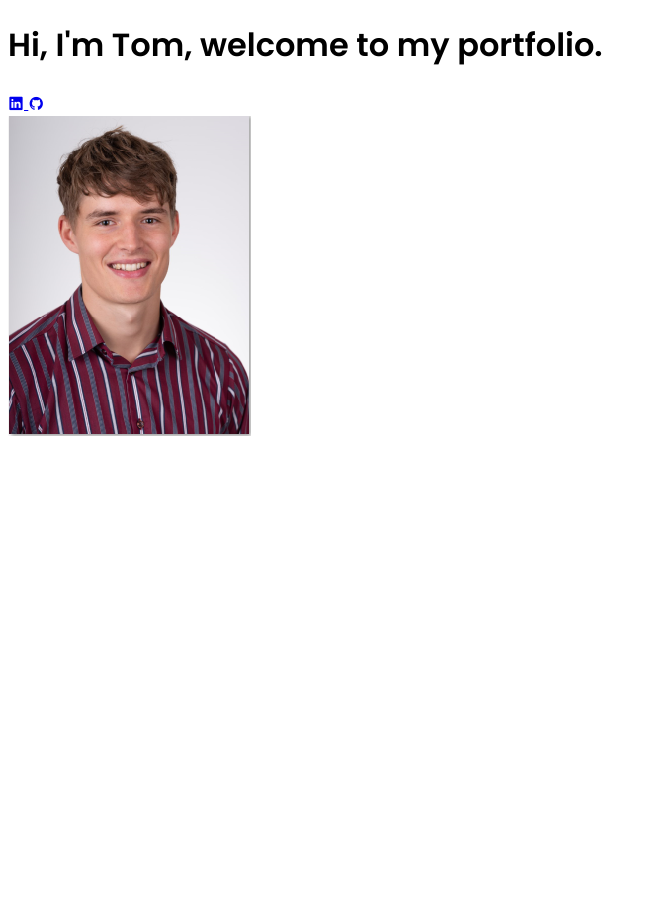
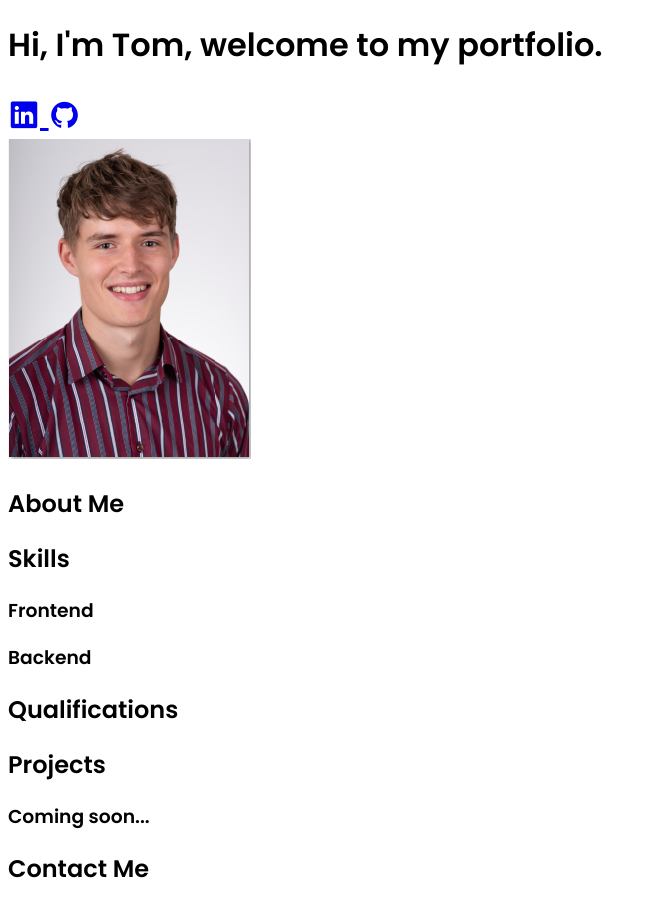
Before and after one commit to ThomasVirgo/fp-portfolio, a plain HTML site: page index.html in a window 1280 px wide. Shown: the whole page, without its empty margins (0-656 px from the left). Before the commit the page ends 800 px from the top, so only its background shows below. Drawn offline with nearby package versions, Linux system fonts and the light colour scheme.

Commit message:
add html structure headings

```diff
--- a/index.html
+++ b/index.html
@@ -15,10 +15,10 @@
     <section class="home" id="home">
         <div class="home__container">
             <div class="home__social">
-                <a href="#" class="link">
+                <a href="#" class="link icon">
                    <i class="uil uil-linkedin"></i>
                 </a>
-                <a href="https://github.com/ThomasVirgo" class="link" target="_blank">
+                <a href="https://github.com/ThomasVirgo" class="link icon" target="_blank">
                     <i class="uil uil-github"></i>
                 </a>
 
@@ -30,15 +30,28 @@
 
     </section>
     <!-- ABOUT -->
-    <section class="about" id="about"></section>
+    <section class="about" id="about">
+        <h2 class="section__title">About Me</h2>
+    </section>
     <!-- SKILLS -->
-    <section class="skills" id="skills"></section>
+    <section class="skills" id="skills">
+        <h2 class="section__title">Skills</h2>
+        <h3 class="subtitle">Frontend</h3>
+        <h3 class="subtitle">Backend</h3>
+    </section>
     <!-- QUALIFICATIONS -->
-    <section class="qualifications" id="qualifications"></section>
+    <section class="qualifications" id="qualifications">
+        <h2 class="section__title">Qualifications</h2>
+    </section>
     <!-- PROJECTS -->
-    <section class="projects" id="projects"></section>
+    <section class="projects" id="projects">
+        <h2 class="section__title">Projects</h2>
+        <h3 class="subtitle">Coming soon...</h3>
+    </section>
     <!-- CONTACT ME -->
-    <section class="contact" id="contact"></section>
+    <section class="contact" id="contact">
+        <h2 class="section__title">Contact Me</h2>
+    </section>
     <!-- FOOTER -->
 
     <script src="main.js"></script>
--- a/style.css
+++ b/style.css
@@ -9,5 +9,9 @@ body{
 }
 
 .link:hover{
-    background-color: grey;
+    color: grey;
 }
+
+.icon{
+    font-size: 2rem;
+}
```
